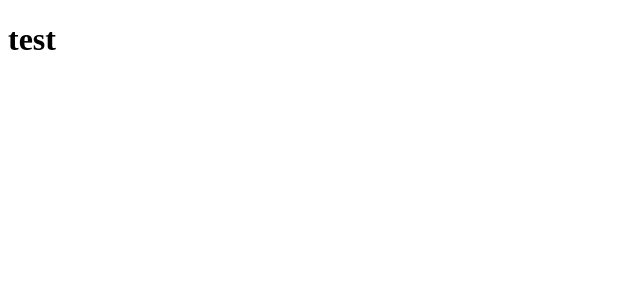
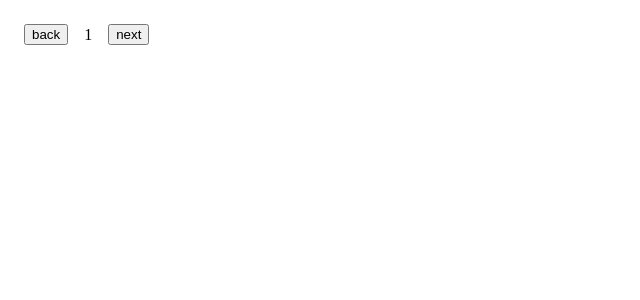
Before and after one commit to KevvKo/react-views-swiper, a React app: page / in a window 1280 px wide. Shown: the top 300 px of the page, without its empty margins (0-640 px from the left). Built offline with nearby package versions, Linux system fonts and the light colour scheme.

Commit message:
add view change

```diff
--- /dev/null
+++ b/src/App.tsx
@@ -0,0 +1,50 @@
+import React, { useState } from 'react';
+import { Swiper } from './packages/react-views-swiper'
+
+const styles = {
+    container: {
+        display: "flex",
+        alignItems: "center",
+    },
+    buttons: {
+        margin: "1rem"
+    }
+}
+
+const App = () => {
+    const [index, setIndex] = useState(0)
+
+    const handleChangeIndex = () => {
+        console.log("change")
+    }
+    const handleClickNext = () => {
+        if(index >= 2) {
+            setIndex(0);
+            return
+        }
+        setIndex(index + 1)
+    }
+
+    const handleClickBack = () => {
+        if(index === 0) {
+            setIndex(2);
+            return
+        }
+        setIndex(index - 1)
+    }
+
+
+    return(
+        <div style={styles.container}>
+            <button onClick={handleClickBack} style={styles.buttons}>back</button>
+            <Swiper onIndexChanged={handleChangeIndex} index={index}>
+                <div>1</div>
+                <div>2</div>
+                <div>3</div>
+            </Swiper>
+            <button onClick={handleClickNext} style={styles.buttons}>next</button>
+        </div>
+    )
+}
+
+export default App;
--- a/src/index.tsx
+++ b/src/index.tsx
@@ -1,7 +1,13 @@
-import React from 'react';
-import ReactDOM from 'react-dom';
-import { Swiper } from './packages/react-views-swiper'
-ReactDOM.render(
-    <Swiper />,
-    document.querySelector('#app')
+import {StrictMode} from 'react';
+import React, {useState} from 'react';
+import { createRoot } from 'react-dom/client';
+import App from './App';
+
+const rootElement = document.getElementById('app');
+const root = createRoot(rootElement!)
+
+root.render(
+    <StrictMode>
+        <App />
+    </StrictMode>
 )
--- a/src/packages/react-views-swiper/Swiper.tsx
+++ b/src/packages/react-views-swiper/Swiper.tsx
@@ -1,7 +1,30 @@
-import React from "react";
+import React, { Children, ReactNode } from "react";
+import View from "./View";
 
-const Swiper = () => {
-    return <h1>test</h1>
+interface SwiperProps {
+    children: ReactNode | React.ReactNode[];
+    index?: number | undefined;
+    onIndexChanged?: (index: number) => void | undefined;
+}
+
+
+const Swiper = ({children, index, onIndexChanged}: SwiperProps) => {
+
+    const childrenList = Children.toArray(children)
+
+    return (
+        <div>
+            {Children.map(childrenList, (child, indexChild) => {
+
+                if(index !== indexChild) return null;
+                let hidden = index === indexChild;
+
+                return(
+                    <View hidden={hidden}>{child}</View>
+                )
+            })}
+        </div>
+    )
 }
 
 export default Swiper;
--- /dev/null
+++ b/src/packages/react-views-swiper/View.tsx
@@ -0,0 +1,18 @@
+import React, { ReactNode } from 'react';
+
+
+interface ViewProps {
+    children: ReactNode| ReactNode[];
+    hidden: boolean
+}
+
+const View = ({children, hidden}: ViewProps) => {
+
+    return (
+        <div aria-hidden={hidden}>
+            {children}
+        </div>
+    )
+}
+
+export default View;
```
Also changed, not shown: src/packages/react-views-swiper/Views.tsx (deleted).
